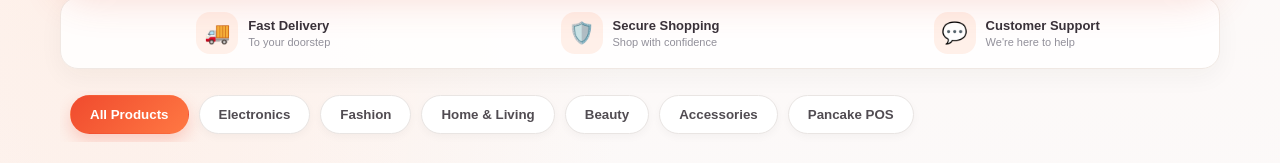
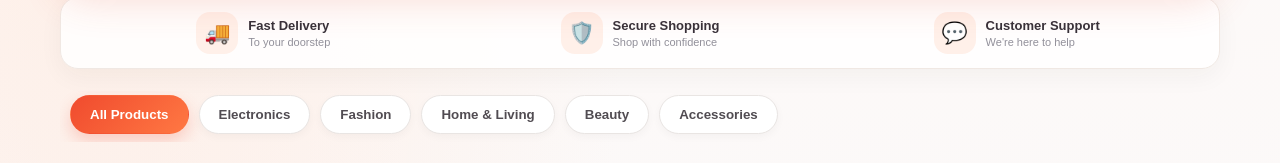
Before and after one commit to eljuntejadillo24-hue/pinoycart-homepage, a plain HTML site: page index.html in a window 1280 px wide. Shown: the part 507-670 px from the top of the page. Drawn offline with Linux system fonts and the light colour scheme; no server answers.

Commit message:
Add files via upload

```diff
--- a/index.html
+++ b/index.html
@@ -60,7 +60,6 @@
   <button onclick="filterCategory('Home',this)">Home &amp; Living</button>
   <button onclick="filterCategory('Beauty',this)">Beauty</button>
   <button onclick="filterCategory('Accessories',this)">Accessories</button>
-  <button onclick="filterCategory('Pancake POS',this)">Pancake POS</button>
 </nav>
 <div class="heading">
   <h2>🔥 Flash Deals &amp; Products</h2>
```
